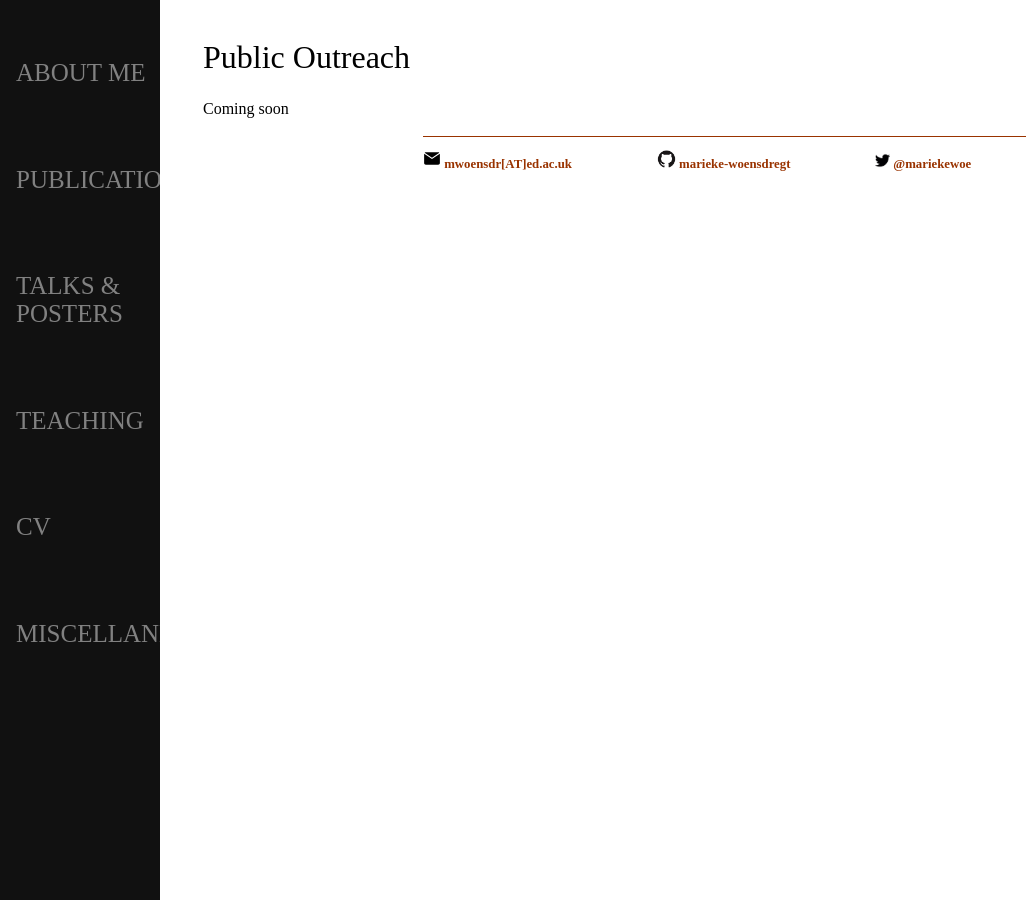
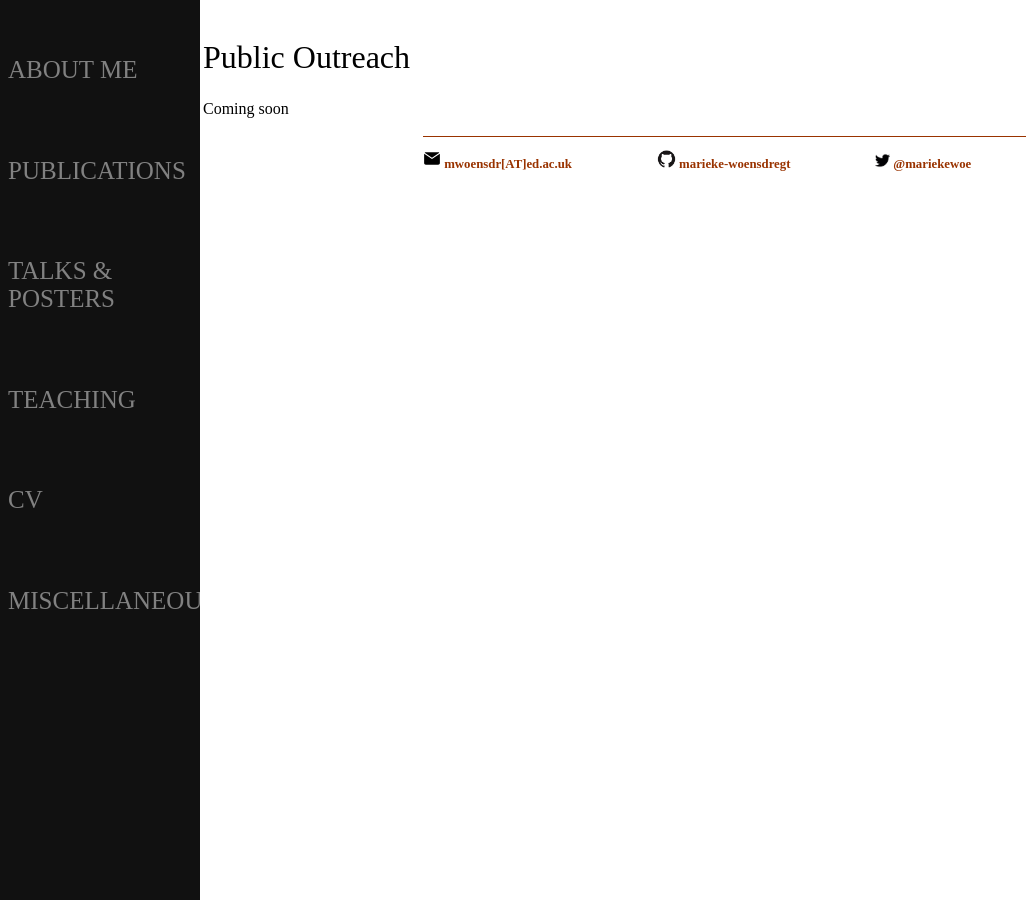
Before and after one commit to marieke-woensdregt/marieke-woensdregt.github.io, a Jekyll site: the page built from public_outreach/index.html, in a window 1280 px wide. Shown: the whole page, without its empty margins (0-1026 px from the left). Built offline with Jekyll 4.4.1, drawn with Linux system fonts in a browser that asks for light colours.

Commit message:
Update main.css

```diff
--- a/css/main.css
+++ b/css/main.css
@@ -101,7 +101,7 @@ sidebar {
 /* The sidebar menu */
 .sidenav {
   height: 100%; /* Full-height: remove this if you want "auto" height */
-  width: 160px; /* Set the width of the sidebar */
+  width: 200px; /* Set the width of the sidebar */
   position: fixed; /* Fixed Sidebar (stay in place on scroll) */
   z-index: 1; /* Stay on top */
   top: 0; /* Stay at the top */
@@ -113,7 +113,7 @@ sidebar {
 
 /* The navigation menu links */
 .sidenav a {
-  padding: 6px 8px 6px 16px;
+  padding: 3px 4px 3px 8px;
   text-decoration: none;
   font-size: 25px;
   color: #818181;
```
